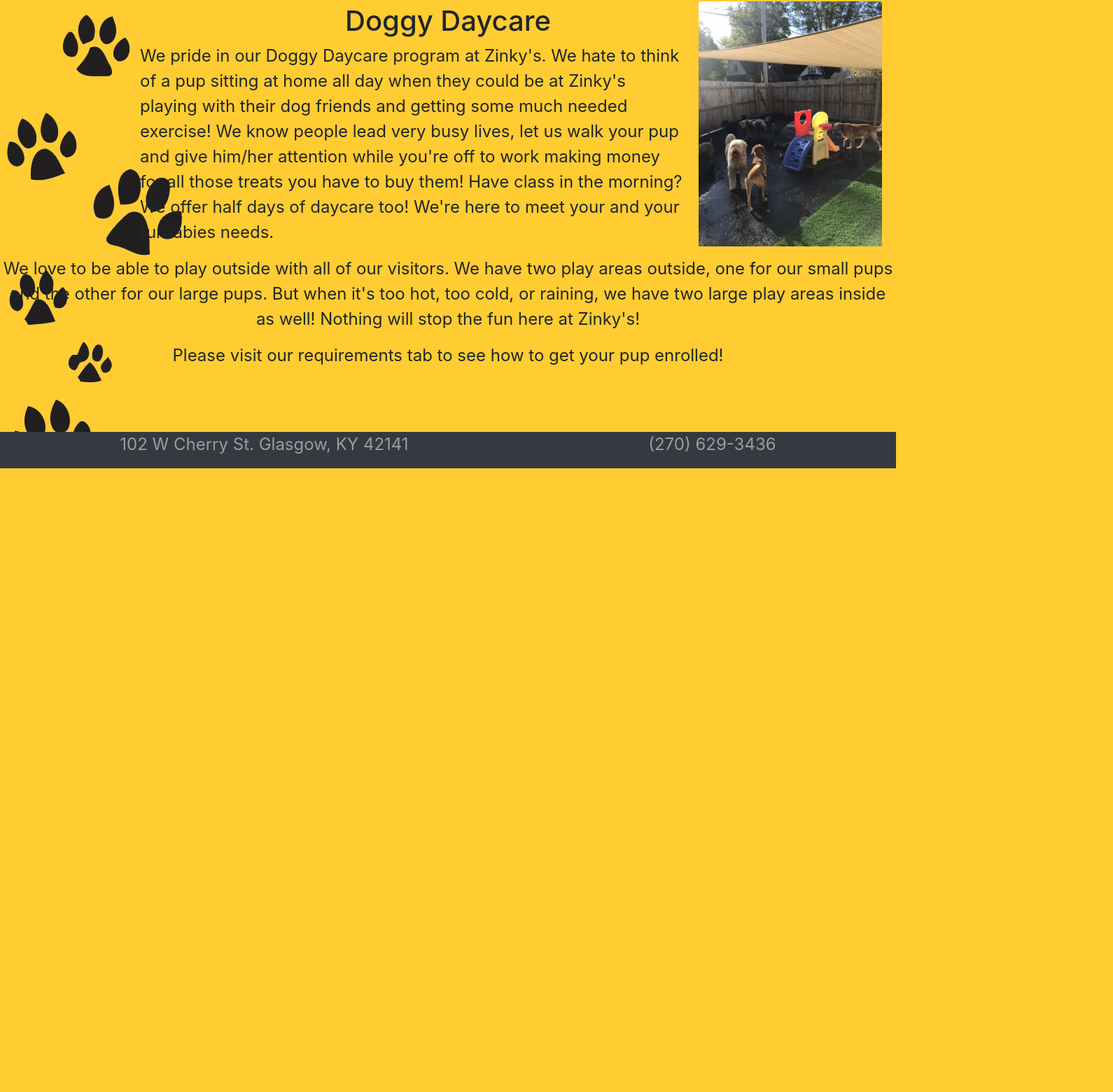
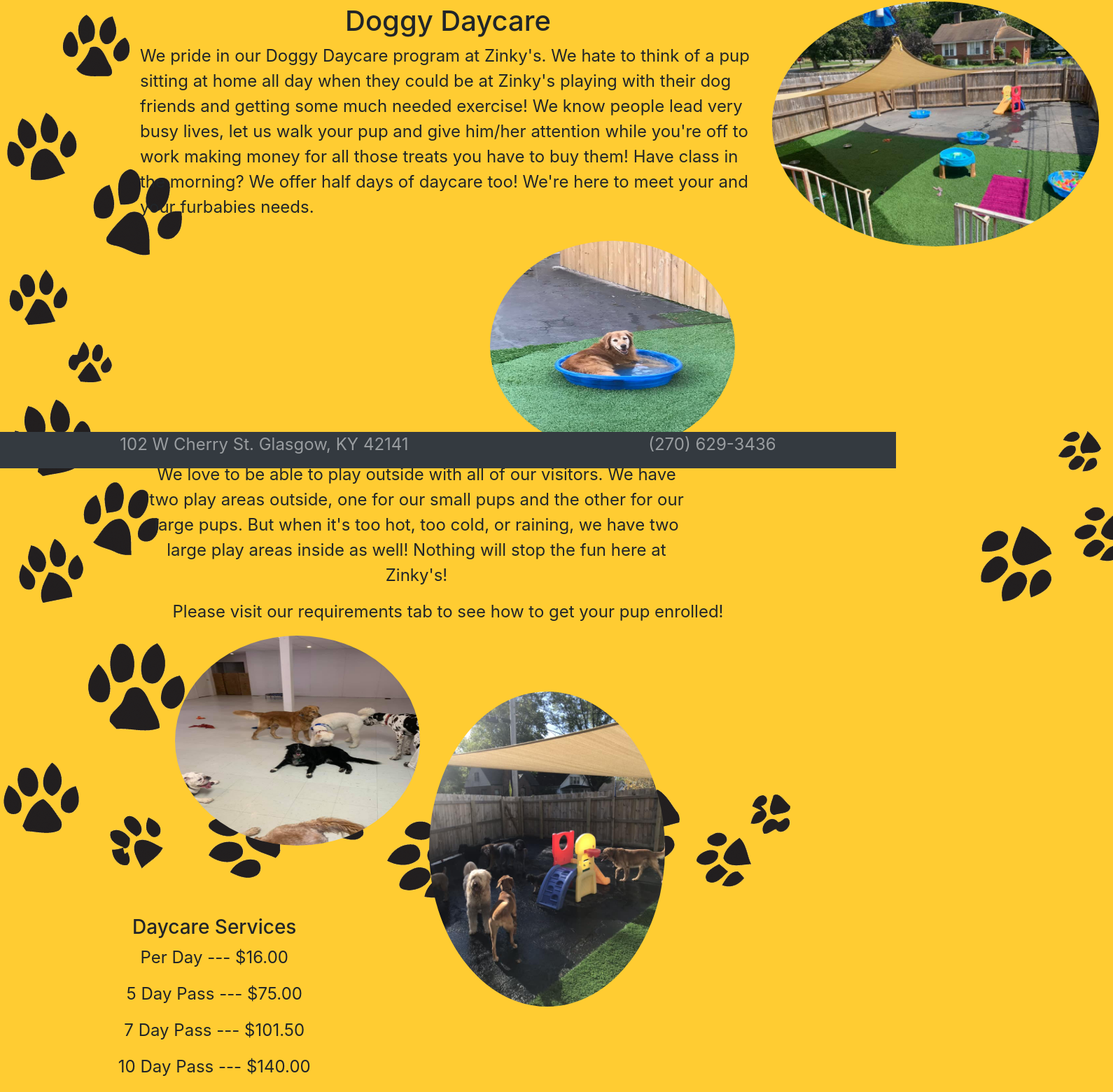
Before and after one commit to alexandershearer/Zinkys-App, a React (Create React App) app: page /doggydaycare in a window 1280 px wide. Shown: the part 131-1691 px from the top of the page at 70% size, 1590 px wide, since content can reach past the window. Before the commit the page ends 800 px from the top, so only its background shows below. Built offline with nearby package versions, Linux system fonts and the light colour scheme.

Commit message:
added CSS to grooming, boarding, and daycare tabs

```diff
--- a/src/App.js
+++ b/src/App.js
@@ -37,10 +37,10 @@
         <Navbar.Collapse id="responsive-navbar-nav">
           <Nav className="navBar">
             <Nav.Link as={Link} to='/Home'>Home</Nav.Link>
+            <Nav.Link as={Link} to='Pricelist'>Full Price List</Nav.Link>
             <Nav.Link as={Link} to='/grooming'>Grooming</Nav.Link>
             <Nav.Link as={Link} to='/doggydaycare'>Doggy Daycare</Nav.Link>
             <Nav.Link as={Link} to='/boarding'>Boarding</Nav.Link>
-            <Nav.Link as={Link} to='Pricelist'>Full Price List</Nav.Link>
             <Nav.Link as={Link} to='/requirements'>Requirements</Nav.Link>
           </Nav>
         </Navbar.Collapse>
@@ -51,10 +51,10 @@
 
           <Switch>
             <Route exact path='/Home' component={Home} />
+            <Route path='/PriceList' component={PriceList} />
             <Route path='/grooming' component={Grooming} />
             <Route path='/doggydaycare' component={doggyDaycare} />
             <Route path='/boarding' component={Boarding} />
-            <Route path='/PriceList' component={PriceList} />
             <Route path='/requirements' component={Requirements} />
           </Switch>
       </div>
--- /dev/null
+++ b/src/Boarding.css
@@ -0,0 +1,32 @@
+#boardingTitle {
+    text-decoration: underline;
+    margin: 15px;
+}
+
+#pricesTitle {
+    margin-right: 40px;
+    margin-bottom: 15px;
+}
+
+#div1 {
+    font-size: 25px;
+    margin-right: 200px;
+    margin-left: 200px;
+}
+
+#div2 {
+    font-size: 25px;
+    margin-right: 270px;
+    margin-left: 270px;
+    margin-bottom: 20px;
+}
+
+#fortyOff {
+    font-weight: bold;
+}
+
+#div4 {
+    margin-top: 40px;
+    margin-left: 225px;
+    margin-right: 225px;
+}
--- a/src/Boarding.js
+++ b/src/Boarding.js
@@ -1,23 +1,25 @@
 import React, { Component } from 'react';
+import './Boarding.css';
 
 class Boarding extends Component {
     render() {
         return (
             <div>
-                <h1>Boarding</h1>
-                <div>
+                <h1 id="boardingTitle">Boarding</h1>
+                <div id="div1">
                     Here at Zinky's, we treat your furbabies like we would our own, we like every pet to feel like family! We would never want our own babies to sit in a kennel alone all day. For this reason, we kennel our visitors the least amount of time possible. While we do have dsesignated naptime and bedtime, other than that, your beloved pet will be running free and playing with other pups on their visit with us. We have naptime so our visitors don't get overstimulated and we also use this as time for their morning meal. At bedtime, your pup will get their dinner and rest all night until our staff returns first thing in the morning.
                 </div>
-                <div>
+                <br></br>
+                <div id="div2">
                     We encourage our pup parents to call and check on their baby whenever they want. Our staff is great at sending pictures and updates whenever requested by the owner! We also provide food and bedding for all of our visitors, but pup parents are more than welcome to bring any bedding, food or items you'd like for your pet to make them feel the most comfortable on their stay.
                 </div>
-                <div>
-                    <h3>Prices</h3>
+                <div id="div3">
+                    <h3 id="pricesTitle">Prices</h3>
                 <p>Small Dogs --- $21.00 per night</p>
                 <p>Large Dogs --- $24.00 per night</p>
-                <p>If you board more than one dog with us at a time, you automatically get 40% off of your total price!</p>
+                <p id="fortyOff">If you board more than one dog with us at a time, you automatically get 40% off of your total price!</p>
                 </div>
-                <div>
+                <div id="div4">
                     <p>
                         Daycare is included in our boarding price. This means your pup will be playing with not only the other boarding pups, but the pups who come in for Doggy Daycare. Please visit our requirements tab to see how to get your pup booked.
                     </p>
--- a/src/Grooming.css
+++ b/src/Grooming.css
@@ -55,3 +55,7 @@
         margin: 0;
     }
   }
+
+  #groomingTitle {
+      text-decoration: underline;
+  }
--- a/src/Home.js
+++ b/src/Home.js
@@ -15,8 +15,23 @@
             <p className="topPar">Hate leaving your pup at home alone all day when you leave for work? Is the weather bad and you can't take them for a walk? Then bring them on in to our doggy daycare program where he/she can play with other pups while getting the exercise they need and getting extra lovings from humans all day! At Zinky's, your fur baby will not be cooped up in a kennel all day, they'll be in one of our two play areas! We have an outside play area if weather permits, or an indoor play area for those cold and/or rainy days. Play areas are also seperated by the size of your pup, we keep the small dogs together and the big dogs together. </p>
 
 
-            <p className="bottomPar">Our trained staff makes sure every dog gets the attention they deserve. We want every dog to feel loved and safe when they visit Zinky's. To ensure the safety of our visitors, we will first do a temperament test with your pet. After he/she passes the test, they will get placed in the correct play area. From there, a staff member will watch and play with the dogs all day. Simple as that!</p>
+            <p className="bottomPar">Our trained staff makes sure every dog gets the attention they deserve. We want every dog to feel loved and safe when they visit Zinky's. To ensure the safety of our visitors, we will first do a temperament test with your pet. After he/she passes the test, they will get placed in the correct play area. From there, a staff member will supervise and play with the dogs all day. Simple as that!</p>
 
+            <br></br>
+            <br></br>
+            <p id="p2">To make life easier for our pup parents, Zinky's offers pick-up and drop-off 7 days a week! We also offer grooming on Saturdays from 8:00am-12:00pm. Below is our normal business hours: </p>
+
+            <h3>Hours of Operation</h3>
+            <ul id="List">
+                <li>Monday: 8:00am-7:00pm</li>
+                <li>Tuesday: 8:00am-7:00pm</li>
+                <li>Wednesday: 8:00am-7:00pm</li>
+                <li>Thursday: 8:00am-7:00pm</li>
+                <li>Friday: 8:00am-7:00pm</li>
+                <li>Saturday: 8:00am-12:00pm -Break- 4:00pm-7:00pm</li>
+                <li>Sunday: 4-7:00pm</li>
+                <br></br>
+            </ul>
           </div>
         );
     }
--- a/src/Requirements.css
+++ b/src/Requirements.css
@@ -21,12 +21,14 @@
 
 .tempTest {
     text-align: inherit;
-    margin-left: 18pt;
+    margin-left: 2pt;
+    margin-bottom: 15px;
 }
 
 .par {
     padding-right: 200pt;
     margin-left: 200pt;
+    margin-bottom: 20px;
 }
 
 
@@ -37,7 +39,10 @@
 
 .vaccTitle {
     text-align: center;
+    margin-right: 29px;
     list-style-type: none;
+    margin-top: 15px;
+    margin-bottom: 15px;
 
 }
 
--- a/src/doggyDaycare.css
+++ b/src/doggyDaycare.css
@@ -15,13 +15,51 @@
 
 #pictureOne {
   height: 350px;
-  width: 400px;
+  width: 500px;
   float: right;
   margin-top: -60px;
   margin-right: 20px;
+  border-radius: 50%;
+}
+
+#pictureTwo {
+  height: 300px;
+  width: 350px;
+  float: left;
+  margin-left: 500px;
+  margin-top: 30px;
+  border-radius: 50%;
+}
+
+#pictureThree {
+    height: 450px;
+    width: 550x;
+    border-radius: 50%;
+    margin-right: 330px;
+    margin-bottom: 90px;
+    margin-top: 80px;
+    float: right;
+}
+
+#pictureFour {
+  height: 300px;
+  width: 350px;
+  border-radius: 50%;
+  margin-left: 250px;
+  margin-bottom: 100px;
+  float: left;
 }
 
 #topPar {
     margin-left: 200px;
     padding-right: 20px;
 }
+
+#bottomPar {
+    margin-left: 200px;
+    padding-right: 290px;
+}
+
+#prices {
+    margin-right: 640px;
+}
--- a/src/doggyDaycare.js
+++ b/src/doggyDaycare.js
@@ -1,6 +1,9 @@
 import React, { Component } from 'react';
 import CSS from './doggyDaycare.css';
 import Zinkys26 from './Images/Zinkys26.jpg'
+import Zinkys35 from './Images/Zinkys35.jpg'
+import Zinkys31 from './Images/Zinkys31.jpg'
+import Zinkys12 from './Images/Zinkys12.jpg'
 
 class doggyDaycare extends Component {
     render() {
@@ -10,12 +13,29 @@
                 <div id='groupOne'>
                 <p id="topPar">
                     We pride in our Doggy Daycare program at Zinky's. We hate to think of a pup sitting at home all day when they could be at Zinky's playing with their dog friends and getting some much needed exercise! We know people lead very busy lives, let us walk your pup and give him/her attention while you're off to work making money for all those treats you have to buy them! Have class in the morning? We offer half days of daycare too! We're here to meet your and your furbabies needs.
-                </p>
-                <img id='pictureOne' src={Zinkys26} />
+                     <img id='pictureTwo' src={Zinkys31} />
+                     </p>
+
+                <img id='pictureOne' src={Zinkys35} />
                 </div>
                 <div id='groupTwo'>
-                <p>We love to be able to play outside with all of our visitors. We have two play areas outside, one for our small pups and the other for our large pups. But when it's too hot, too cold, or raining, we have two large play areas inside as well! Nothing will stop the fun here at Zinky's!</p>
-                <p>Please visit our requirements tab to see how to get your pup enrolled!</p>
+                <p id="bottomPar">We love to be able to play outside with all of our visitors. We have two play areas outside, one for our small pups and the other for our large pups. But when it's too hot, too cold, or raining, we have two large play areas inside as well! Nothing will stop the fun here at Zinky's!</p>
+                <p>Please visit our requirements tab to see how to get your pup enrolled!
+                </p>
+                <img id='pictureFour' src={Zinkys12} />
+                <img id='pictureThree' src={Zinkys26} />
+                <div id="prices">
+
+                <h3>Daycare Services</h3>
+                <p>Per Day --- $16.00</p>
+                <p>5 Day Pass --- $75.00</p>
+                <p>7 Day Pass --- $101.50</p>
+                <p>10 Day Pass --- $140.00</p>
+                <p>20 Day Pass --- $260.00</p>
+
+                </div>
+
+
                 </div>
             </div>
         );
--- a/src/home.css
+++ b/src/home.css
@@ -14,3 +14,22 @@
     width: 75%;
     margin-left: 220px;
 }
+
+#List {
+    margin-bottom: 190px;
+    font-size: 20px;
+    list-style-type: none;
+
+
+}
+
+h3 {
+    margin-left: 30px;
+    text-decoration: underline;
+}
+
+#p2 {
+    text-align: center;
+    margin-left: 140px;
+    margin-right: 290px;
+}
```
